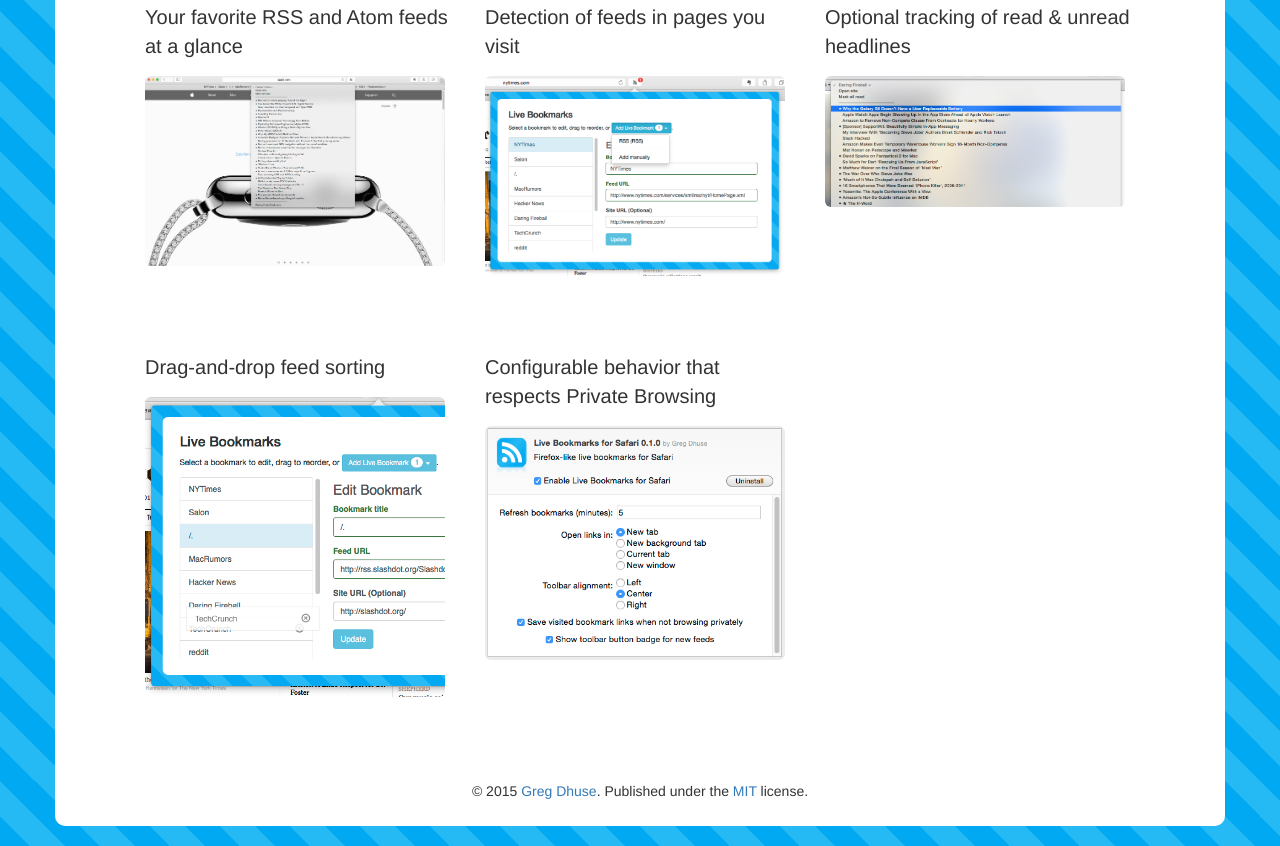
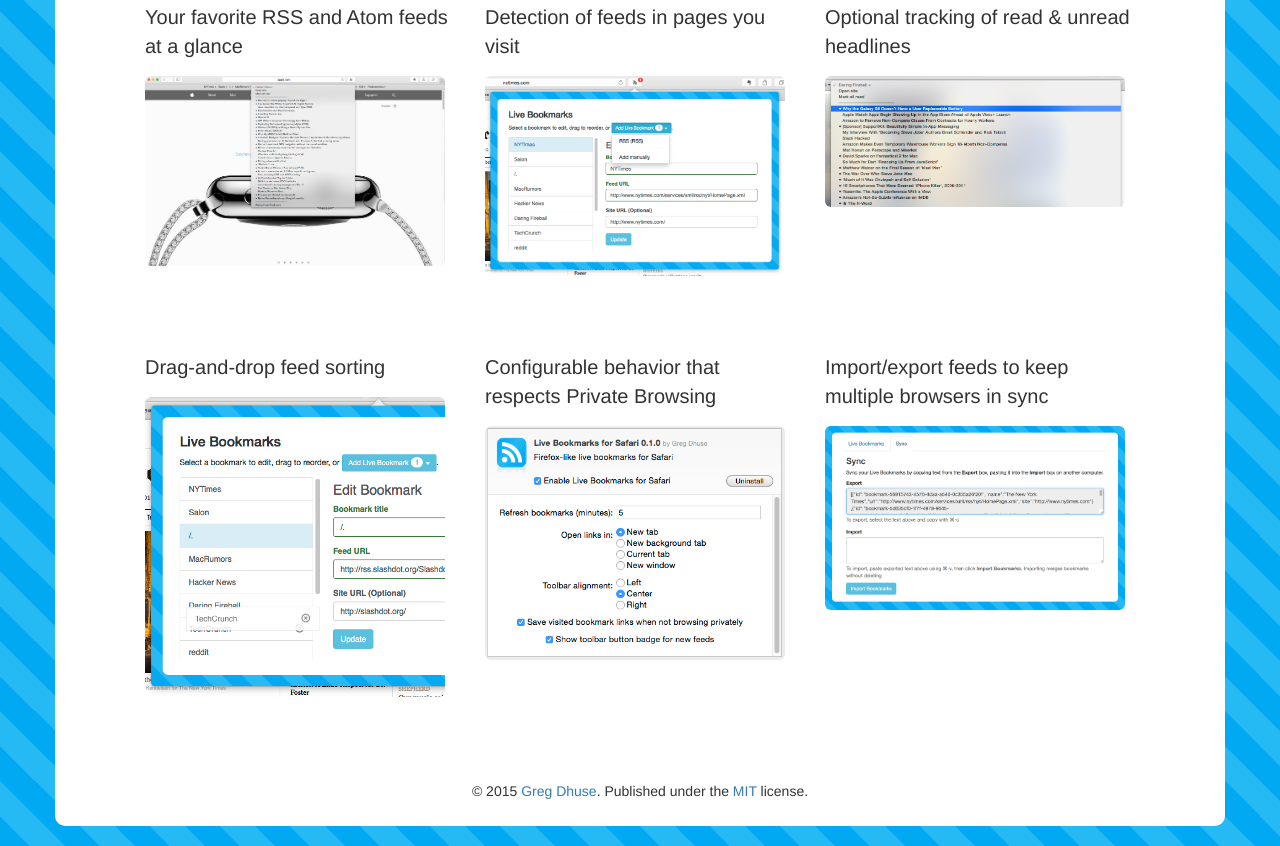
Before and after one commit to gdhuse/safari-live-bookmarks, a website: page index.html in a window 1280 px wide. Shown: the part 619-1465 px from the top of the page. Drawn offline with Linux system fonts and the light colour scheme; a web font is replaced by a local one.

Commit message:
Add sync screenshot

```diff
--- a/index.html
+++ b/index.html
@@ -124,6 +124,13 @@
                             <img class="img-rounded" src="images/options.png" />
                         </a>
                     </div>
+
+                    <div class="col-md-4">
+                        <p>Import/export feeds to keep multiple browsers in sync</p>
+                        <a href="images/sync.png">
+                            <img class="img-rounded" src="images/sync.png" />
+                        </a>
+                    </div>
                 </div>
             </div>
 
```
Also changed, not shown: images/sync.png (added).
